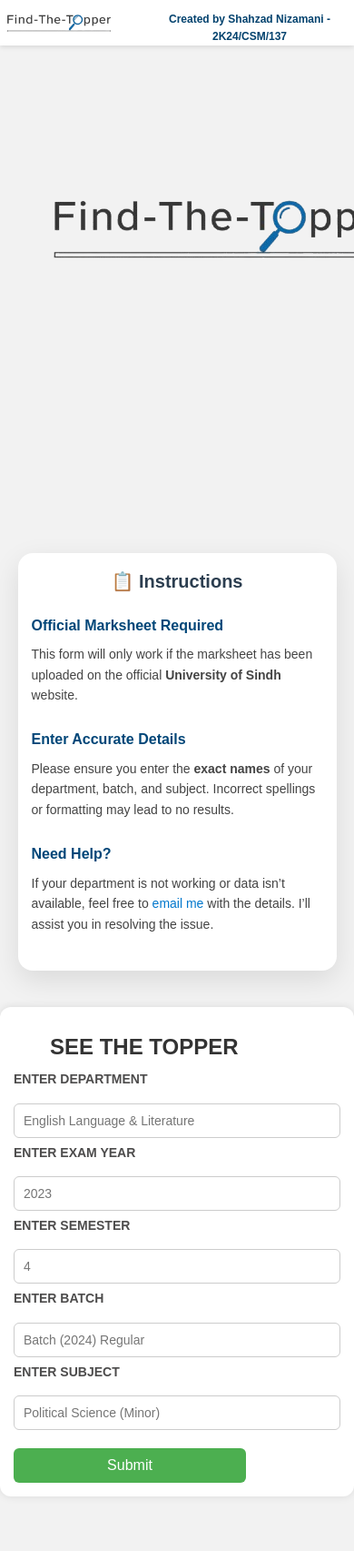
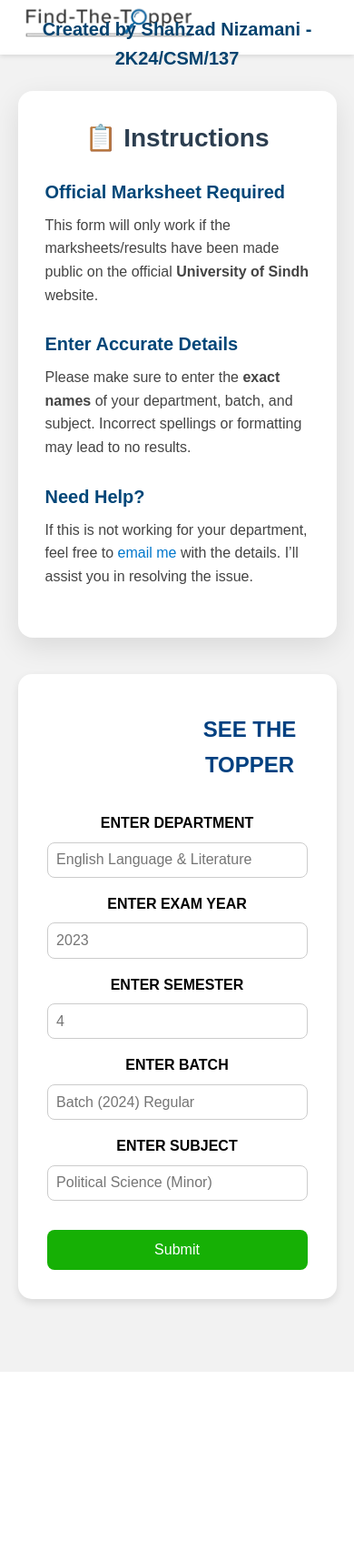
Before and after one commit to artbymali/find_the_topper, a Flask app: page / in a window 390 px wide; the page is wider, and only the part inside the window is pictured. Shown: that part at 91% size. After the commit the page ends 1508 px from the top of that part, so only its background shows below. Run offline with Flask 3, Linux system fonts and the light colour scheme.

Commit message:
polished css

```diff
--- a/static/design.css
+++ b/static/design.css
@@ -92,223 +92,97 @@ width: 240px;
     text-decoration: underline;
   }
 
-  /* === FORM === */
+/* Form Styles */
 form {
+  max-width: 700px;
+  margin: 0 auto 3rem;
   background-color: #fff;
-    padding: 28px;
-    padding-top: 30px;
-    border-radius: 12px;
-    box-shadow: 0 0 10px rgba(0, 0, 0, 0.1);
-    max-width: 600px;
-    margin: 40px auto;
+  padding: 2rem;
+  border-radius: 15px;
+  box-shadow: 0 4px 10px rgba(0,0,0,0.1);
+}
+
+form h2 {
+  text-align: center;
+  color: #004080;
+  margin-bottom: 2rem;
+}
+
+.Inputs label {
+  display: block;
+  margin-top: 1rem;
+  margin-bottom: 0.5rem;
+  font-weight: bold;
+}
+
+.Inputs input {
+  width: 100%;
+  padding: 0.6rem;
+  border: 1px solid #ccc;
+  border-radius: 8px;
+  outline: none;
+  transition: border 0.3s;
+}
+
+.Inputs input:focus {
+  border-color: #004080;
+}
+
+input[type="submit"] {
+  margin-top: 2rem;
+  width: 100%;
+  padding: 0.8rem;
+  background-color: #16b005;
+  color: #fff;
+  border: none;
+  border-radius: 8px;
+  font-size: 1rem;
+  cursor: pointer;
+  transition: background-color 0.3s;
+}
+
+input[type="submit"]:hover {
+  background-color: #0db510;
+}
+
+/* Table Styles */
+table {
+  width: 80%;
+  margin: 2rem auto;
+  border-collapse: collapse;
+  background-color: #fff;
+  box-shadow: 0 4px 8px rgba(0,0,0,0.1);
+}
+
+table th, table td {
+  border: 1px solid #ccc;
+  padding: 0.8rem;
   text-align: left;
 }
 
-  form label {
-    display: block;
-    margin-top: 5px;
+table th {
+  background-color: #004080;
+  color: white;
   font-weight: bold;
-    color: #4d4c4c;
-    font-size: 14px;
+  text-align: center;
 }
 
-  form input[type="text"],
-  form input[type="number"] {
-    width: 100%;
-    padding: 10px;
-    margin-top: 15px;
-    border: 1px solid #ccc;
-    border-radius: 6px;
-    font-size: 14px;
+table tr:nth-child(even) {
+  background-color: #f2f2f2;
 }
 
-  form input[type="submit"] {
-    margin-top: 20px;
-    padding: 10px 20px;
-    background-color: #4CAF50;
-    color: white;
-    border: none;
-    border-radius: 6px;
-    cursor: pointer;
-    font-size: 16px;
-    width: 34rem;
+/* Responsive Design */
+@media (max-width: 768px) {
+  nav {
+    flex-direction: column;
+    text-align: center;
   }
 
-  form input[type="submit"]:hover {
-      background-color: #055e0a;
+  .container, form, table {
+    width: 90%;
   }
 
-
-  /* === TABLE === */
-  table {
-    width: 95%;
-    margin: 20px auto;
-    border-collapse: collapse;
-    background-color: #fff;
-    box-shadow: 0 0 10px rgba(0, 0, 0, 0.1);
-    border-radius: 8px;
-    overflow: hidden;
-  }
-
-  th, td {
-    padding: 12px 15px;
-    border-bottom: 1px solid #ddd;
-    text-align: center;
-    font-size: 16px;
-    color: #333;
-  }
-
-  th {
-    background-color: #4CAF50;
-    color: white;
-    font-weight: bold;
-    text-transform: uppercase;
-  }
-
-  tr:nth-child(even) {
-    background-color: #f9f9f9;
-  }
-
-  tr:hover {
-    background-color: #f1f1f1;
-  }
-
-  /* === FADE ANIMATION === */
-  @keyframes fadeIn {
-    from {
-      opacity: 0;
-      transform: translateY(10px);
-    }
-    to {
-      opacity: 1;
-      transform: translateY(0);
+  .Inputs input {
+    font-size: 1rem;
   }
 }
-  @media (max-width:1000px) {
-    .Created{
-        font-size: 16px;
-        margin-top: -6.5rem;
-        margin-left: 10rem;
-    }
-
-    nav .logo{
-        width: 190px;
-        margin-top: -60px;
-    }
-
-
-  }
-  /* === MEDIA QUERIES === */
-  @media (max-width: 768px) {
-    nav .logo {
-      padding-left: 10px;
-    }
-    .Created{
-        margin-top: -6rem;
-        margin-left: 10rem;
-        font-size: 13px;
-    }
-
-    h1 {
-      font-size: 24px;
-    }
-
-    .instruction h3 {
-      font-size: 18px;
-    }
-
-    .instruction p {
-      font-size: 15px;
-    }
-    h2{
-        margin-left: 80px;
-    }
-    form input[type="submit"] {
-        width: 30rem;
-    }
-  }
-
-
-  @media (max-width: 550px) {
-    .card,
-    form {
-      padding: 15px;
-    }
-    .Created{
-        font-size: 12px;
-    }
-  nav .logo{
-    width: 170px;
-    margin-top: -50px;
-    margin-left: -20px;
-  }
-    h1 {
-      font-size: 20px;
-    }
-
-    .instruction h3 {
-      font-size: 16px;
-    }
-
-    .instruction p {
-      font-size: 14px;
-    }
-
-    th, td {
-      font-size: 14px;
-      padding: 10px;
-    }
-    h2{
-        margin-left: 70px;
-    }
-    form input[type="submit"] {
-        width: 23rem;
-    }
-
-    nav {
-      height: 50px;
-    }
-  }
-
-  @media (max-width: 400px) {
-    .card,
-    form {
-      padding: 15px;
-    }
-    .Created{
-        margin-left: 10rem;
-        font-size: 12px;
-        margin-top: -5.5rem;
-    }
-  nav .logo{
-    width: 160px;
-    margin-top: -50px;
-
-}
-form input[type="submit"] {
-    width: 16rem;
-}
-h2{
-    margin-left: 40px;
-}
-h1 {
-    font-size: 20px;
-}
-
-.instruction h3 {
-    font-size: 16px;
-}
-
-    .instruction p {
-      font-size: 14px;
-    }
-
-    th, td {
-      font-size: 14px;
-      padding: 10px;
-    }
-
-    nav {
-      height: 50px;
-    }
-  }
--- a/templates/index.html
+++ b/templates/index.html
@@ -9,22 +9,17 @@
     <!-- Correct JS reference -->
     <script src="{{ url_for('static', filename='index.js') }}"></script>
 
-    <!-- Correct image reference -->
-    <img src="{{ url_for('static', filename='Images/logo.png') }}" alt="Logo">
-        <title>Topper Form and Table</title>
-
-
     </head>
 <body>
 
+<nav>
+  <div class="nav-row">
+    <img src="{{ url_for('static', filename='Images/logo.png') }}" alt="Logo" class="logo">
+    <h1 class="Created">Created by Shahzad Nizamani - 2K24/CSM/137</h1>
+  </div>
+</nav>
 
-    <nav>
-        <span>
-            <img src="../Images/logo.png" alt="" class="logo">
-        </span>
 
-        <h1 class="Created">Created by Shahzad Nizamani - 2K24/CSM/137</h1>
-    </nav>
     <div class="container">
 
         <div class="card">
@@ -32,17 +27,17 @@
 
           <div class="instruction">
             <h3>Official Marksheet Required  </h3>
-            <p>This form will only work if the marksheet has been uploaded on the official <strong>University of Sindh</strong> website.</p>
+            <p>This form will only work if the marksheets/results have been made public on the official <strong>University of Sindh</strong> website.</p>
           </div>
 
           <div class="instruction">
             <h3> Enter Accurate Details</h3>
-            <p>Please ensure you enter the <strong>exact names</strong> of your department, batch, and subject. Incorrect spellings or formatting may lead to no results.</p>
+            <p>Please make sure to enter the <strong>exact names</strong> of your department, batch, and subject. Incorrect spellings or formatting may lead to no results.</p>
           </div>
 
           <div class="instruction">
             <h3> Need Help?</h3>
-            <p>If your department is not working or data isn’t available, feel free to <a href="mailto:your_email@example.com">email me</a> with the details. I’ll assist you in resolving the issue.</p>
+            <p>If this is not working for your department, feel free to <a href="mailto:nizamanias124@gmail.com">email me</a> with the details. I’ll assist you in resolving the issue.</p>
           </div>
         </div>
       </div>
```
Lines whose indentation alone changed are shown as unchanged.
